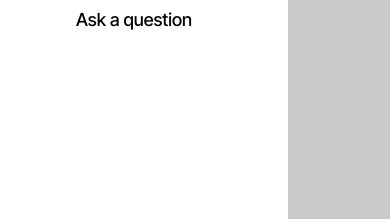
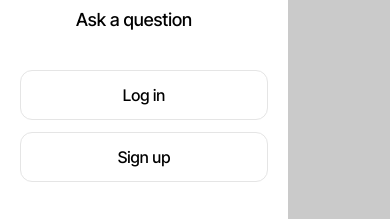
Before and after one commit to levyprado/devflow, a Next.js app: page / in a window 390 px wide. Both pictures are taken after a click on the button 358 px from the left and 30 px from the top of the page. Shown: the part 622-841 px from the top of the page. Built offline with nearby package versions, Linux system fonts and the light colour scheme; some icons are missing.

Commit message:
fix: adjust mobile nav overflow for responsiveness and add auth buttons

```diff
--- a/src/components/navigation/mobile-nav.tsx
+++ b/src/components/navigation/mobile-nav.tsx
@@ -4,7 +4,9 @@ import { cn } from '@/lib/utils'
 import { Dialog } from '@base-ui-components/react/dialog'
 import { Cancel01Icon, Menu01Icon } from '@hugeicons/core-free-icons'
 import { HugeiconsIcon } from '@hugeicons/react'
+import Link from 'next/link'
 import { useState } from 'react'
+import Button from '../ui/button'
 import NavLinks from './nav-links'
 
 export default function MobileNav() {
@@ -36,14 +38,30 @@ export default function MobileNav() {
       <Dialog.Portal className='sm:hidden'>
         <Dialog.Backdrop className='fixed inset-0 bg-black opacity-20 transition-opacity duration-300 ease-out data-ending-style:opacity-0 data-starting-style:opacity-0 supports-[-webkit-touch-callout:none]:absolute dark:opacity-70' />
         <Dialog.Viewport>
-          <Dialog.Popup className='fixed top-(--mobile-header-height) left-0 flex min-h-[calc(100dvh-var(--mobile-header-height))] w-[80%] max-w-2xs flex-col bg-card transition-all duration-300 ease-out data-ending-style:-translate-x-full data-starting-style:-translate-x-full'>
-            <nav className='flex flex-1 flex-col items-start justify-between px-5 pt-12 pb-10'>
+          <Dialog.Popup
+            render={<nav />}
+            className='fixed top-(--mobile-header-height) left-0 flex h-[calc(100dvh-var(--mobile-header-height))] w-[80%] max-w-2xs flex-col gap-6 bg-card px-5 pt-12 pb-10 transition-all duration-300 ease-out data-ending-style:-translate-x-full data-starting-style:-translate-x-full'
+          >
+            <div className='flex-1 overflow-y-auto overscroll-contain'>
               <NavLinks isMobileNav={true} />
+            </div>
 
-              <div className='flex flex-col'>
-                {/* Authentication buttons */}
-              </div>
-            </nav>
+            <div className='flex flex-col gap-3'>
+              <Button
+                render={<Link href='/login' />}
+                nativeButton={false}
+                variant='outline'
+              >
+                Log in
+              </Button>
+              <Button
+                render={<Link href='/signup' />}
+                nativeButton={false}
+                variant='outline'
+              >
+                Sign up
+              </Button>
+            </div>
           </Dialog.Popup>
         </Dialog.Viewport>
       </Dialog.Portal>
```
